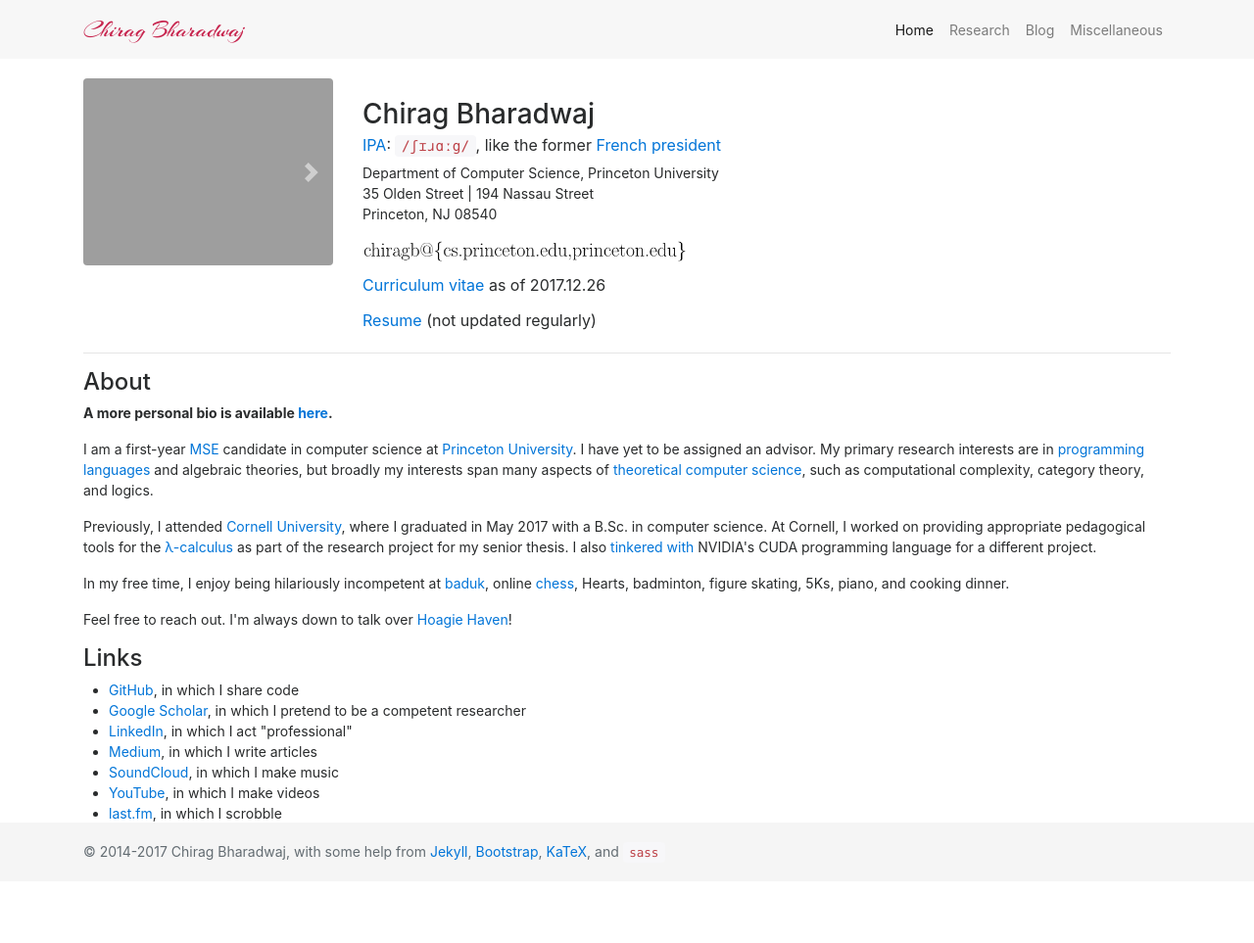
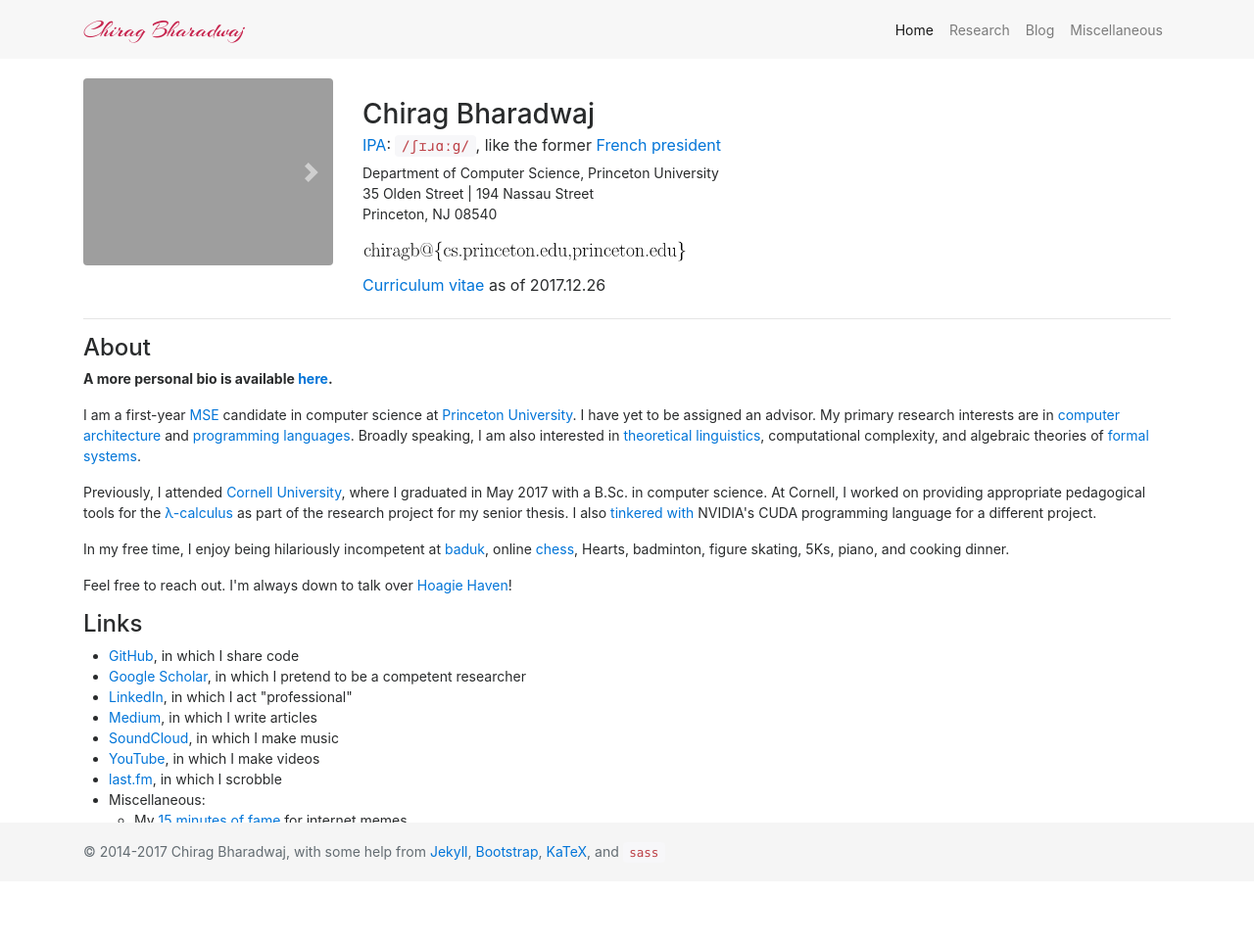
Before and after one commit to chiragbharadwaj/site, a Jekyll site: the page built from index.md, in a window 1280 px wide. Shown: the whole page at 98% size. Built offline with Jekyll 4.4.1, drawn with Linux system fonts in a browser that asks for light colours; after the commit the page ends 928 px from its top, so only the background shows below that.

Commit message:
Fixed website description and removed resume

```diff
--- a/index.md
+++ b/index.md
@@ -41,8 +41,7 @@
       <img class="eq" src="{{site.baseurl}}/media/email.png" height="21px"/>
     </p>
     <h6 style="font-weight: normal">
-      <a href="{{site.baseurl}}/media/cv.pdf">Curriculum vitae</a> as of {{site.updated}} <br> <br>
-      <a href="{{site.baseurl}}/media/resume.pdf">Resume</a> (not updated regularly)
+      <a href="{{site.baseurl}}/media/cv.pdf">Curriculum vitae</a> as of {{site.updated}}
     </h6>
   </div>
 </div>
@@ -56,7 +55,7 @@
 </p>
 
 <p>
-  I am a first-year <a href="https://www.cs.princeton.edu/grad/degrees#masters">MSE</a> candidate in computer science at <a href="https://cs.princeton.edu/">Princeton University</a>. I have yet to be assigned an advisor. My primary research interests are in <a href="https://en.wikipedia.org/wiki/Programming_language_theory">programming languages</a> and algebraic theories, but broadly my interests span many aspects of <a href="https://en.wikipedia.org/wiki/Theoretical_computer_science">theoretical computer science</a>, such as computational complexity, category theory, and logics.
+  I am a first-year <a href="https://www.cs.princeton.edu/grad/degrees#masters">MSE</a> candidate in computer science at <a href="https://cs.princeton.edu/">Princeton University</a>. I have yet to be assigned an advisor. My primary research interests are in <a href="https://en.wikipedia.org/wiki/Computer_architecture">computer architecture</a> and <a href="https://en.wikipedia.org/wiki/Programming_language_theory">programming languages</a>. Broadly speaking, I am also interested in <a href="https://en.wikipedia.org/wiki/Theoretical_linguistics">theoretical linguistics</a>, computational complexity, and algebraic theories of <a href="https://en.wikipedia.org/wiki/Formal_system">formal systems</a>.
 </p>
 
 <p>
```
Also changed, not shown: 1 other file.
